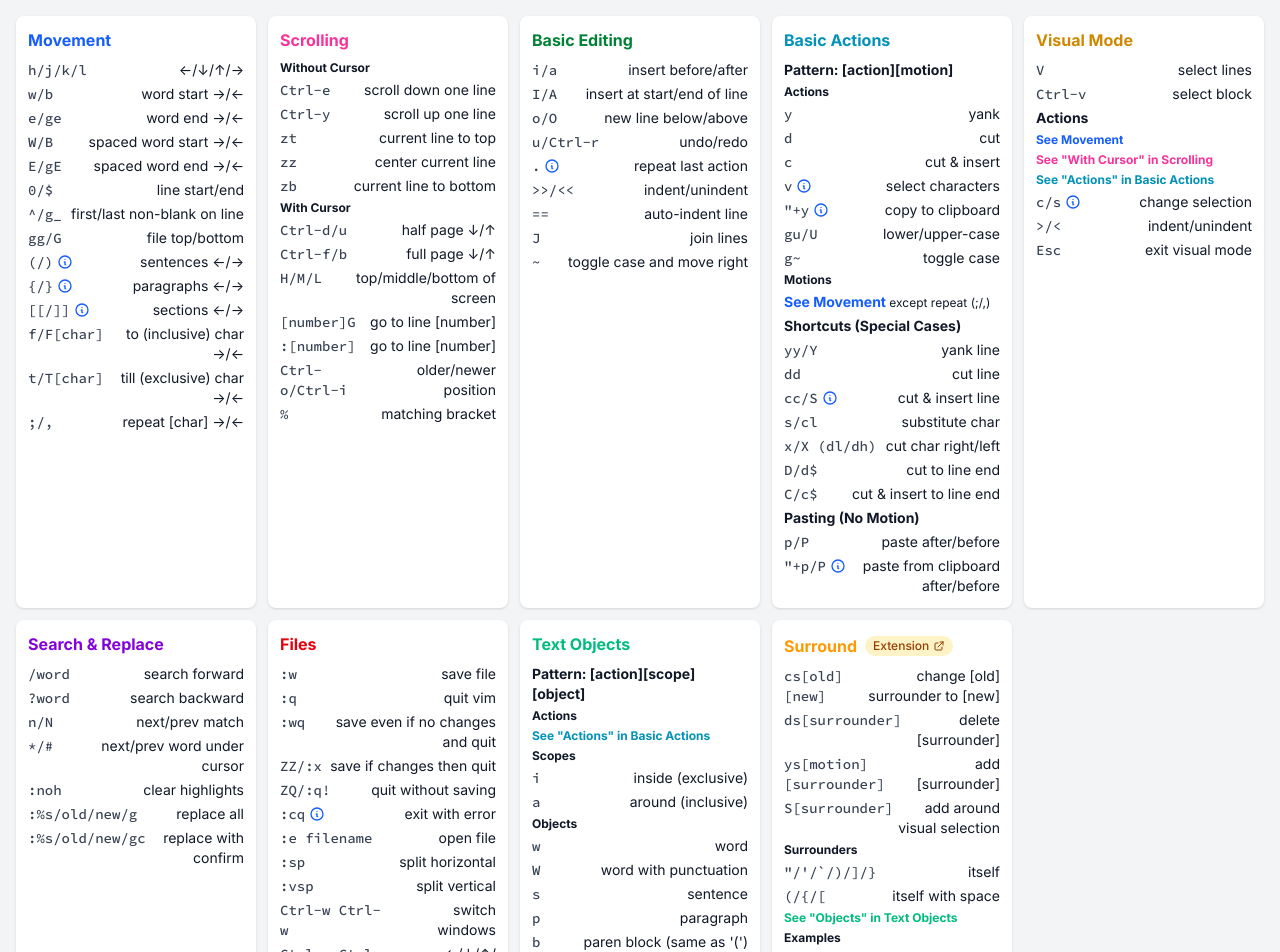
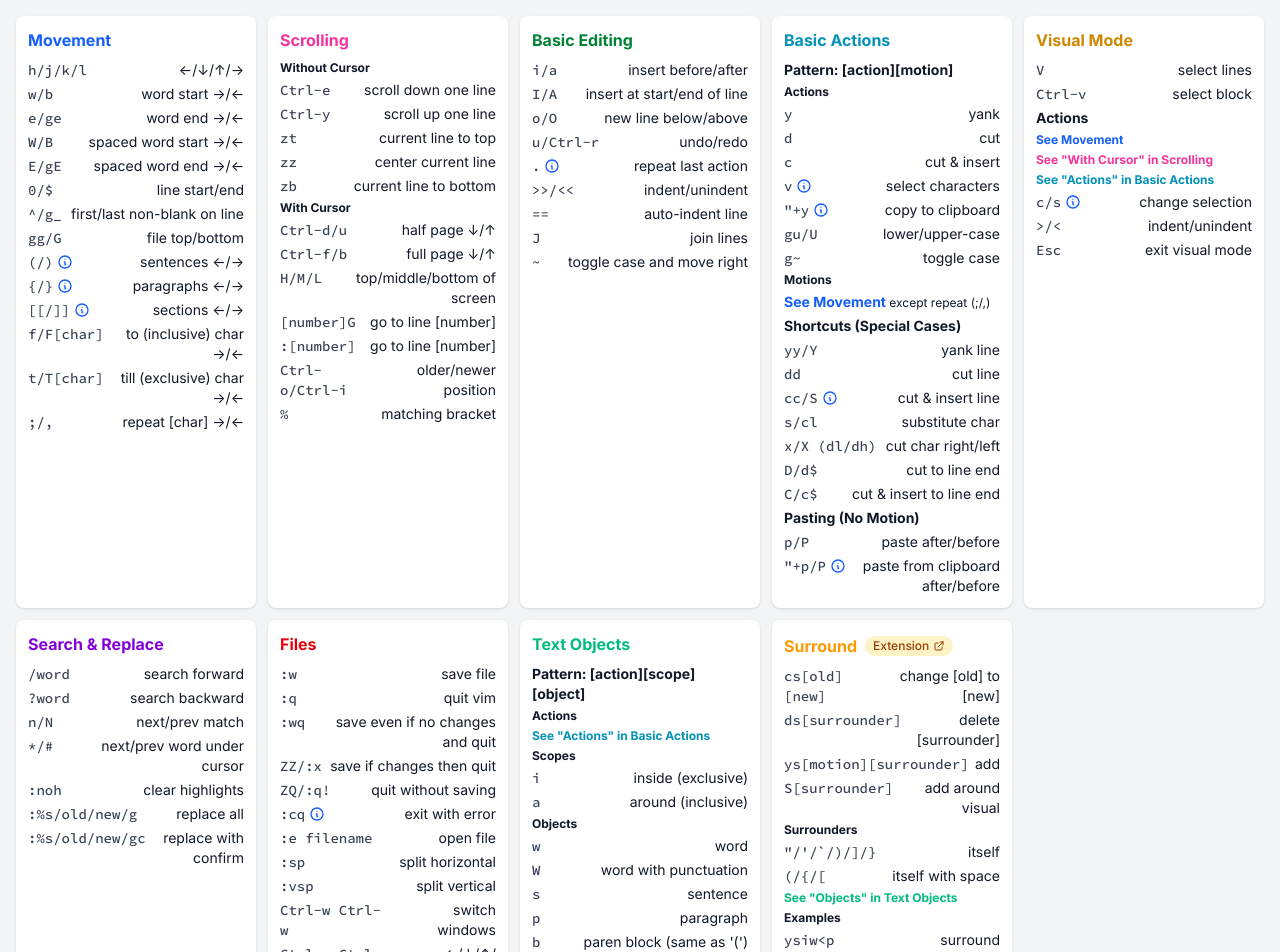
Before and after one commit to Noitidart/vim-cheats, a Next.js app: page / in a window 1280 px wide. Shown: the top 952 px of the page. Built offline with nearby package versions, Linux system fonts and the light colour scheme.

Commit message:
Make surround commands one line each on 14" laptops

```diff
--- a/pages/index.tsx
+++ b/pages/index.tsx
@@ -450,10 +450,10 @@ const sections: Section[] = [
     ),
     colorClass: titleColorClassNames.surround,
     commands: [
-      ['cs[old][new]', 'change [old] surrounder to [new]'],
+      ['cs[old][new]', 'change [old] to [new]'],
       ['ds[surrounder]', 'delete [surrounder]'],
-      ['ys[motion][surrounder]', 'add [surrounder]'],
-      ['S[surrounder]', 'add around visual selection'],
+      ['ys[motion][surrounder]', 'add'],
+      ['S[surrounder]', 'add around visual'],
       ['', '', { isText: true }],
       ['Surrounders', '', { isText: true, commandColorClass: 'font-bold' }],
       ['"/\'/`/)/]/}', 'itself'],
```
